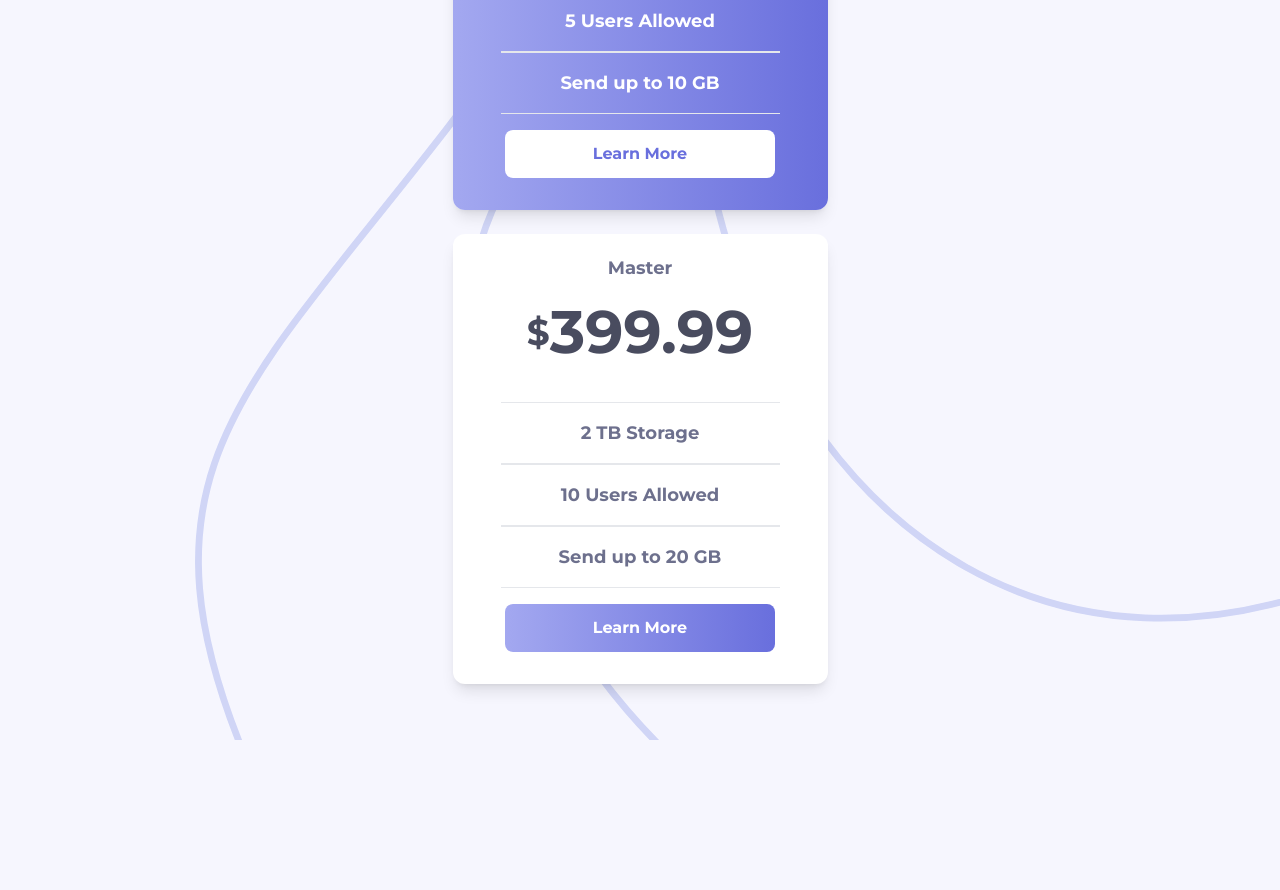
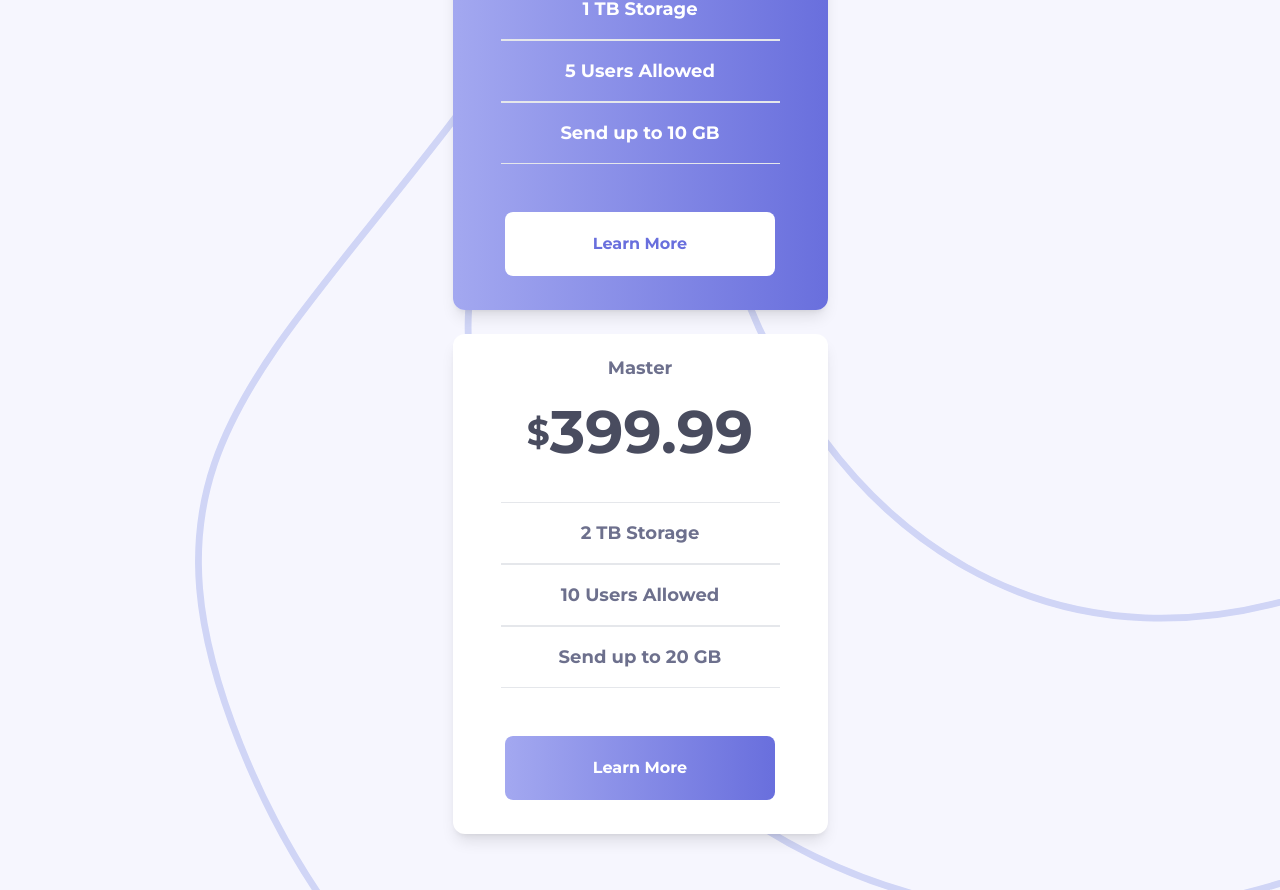
Before and after one commit to ronaldlamdev/pricing-plan, a React (Vite) app: page / in a window 1280 px wide. Shown: the part 960-1850 px from the top of the page. Before the commit the page ends 1700 px from the top, so only its background shows below. Built offline with nearby package versions, Linux system fonts and the light colour scheme.

Commit message:
changed height of cards and added margin top and bottom to buttons

```diff
--- a/src/index.css
+++ b/src/index.css
@@ -45,7 +45,7 @@ input:checked + .slider:before {
 /* Light card component */
 
 .light-card {
-  @apply w-full max-w-[375px] h-[450px]
+  @apply w-full max-w-[375px] h-[500px]
   flex flex-col text-center items-center
   shadow-lg rounded-xl bg-white mb-6
 }
@@ -66,13 +66,13 @@ input:checked + .slider:before {
   @apply bg-gradient-to-r
   from-[#a3a8f0] to-[#696fdd]
   text-white w-full max-w-[270px]
-  p-3 rounded-lg
+  p-5 rounded-lg my-8
 }
 
 /* Dark card component */
 
 .dark-card {
-  @apply w-full max-w-[375px] h-[450px]
+  @apply w-full max-w-[375px] h-[500px]
   flex flex-col text-center items-center
   shadow-lg rounded-xl bg-gradient-to-r
   from-[#a3a8f0] to-[#696fdd] mb-6
@@ -92,5 +92,5 @@ input:checked + .slider:before {
 
 .dark-card-button {
   @apply bg-white text-[#696fdd] w-full
-  max-w-[270px] p-3 rounded-lg
+  max-w-[270px] p-5 rounded-lg my-8
 }
```
